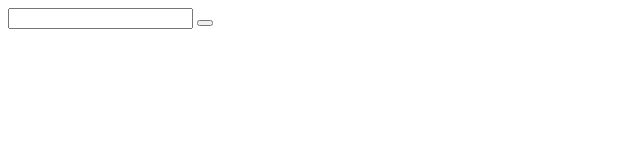
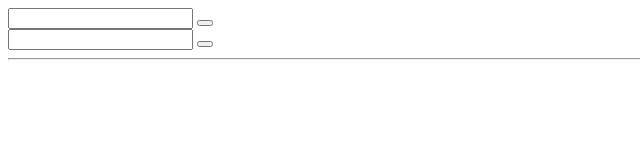
Before and after one commit to zZetrium/js-tester, a plain HTML site: page index.html in a window 1280 px wide. Shown: the whole page, without its empty margins (0-640 px from the left). Drawn offline with Linux system fonts and the light colour scheme.

Commit message:
Update index.html

```diff
--- a/index.html
+++ b/index.html
@@ -6,6 +6,10 @@
   <body>
     <input type="text"></input>
     <button></button>
+    <br>
+    <input type="text"></input>
+    <button></button>
+    <hr>
     <script>
 
     </script>
```
